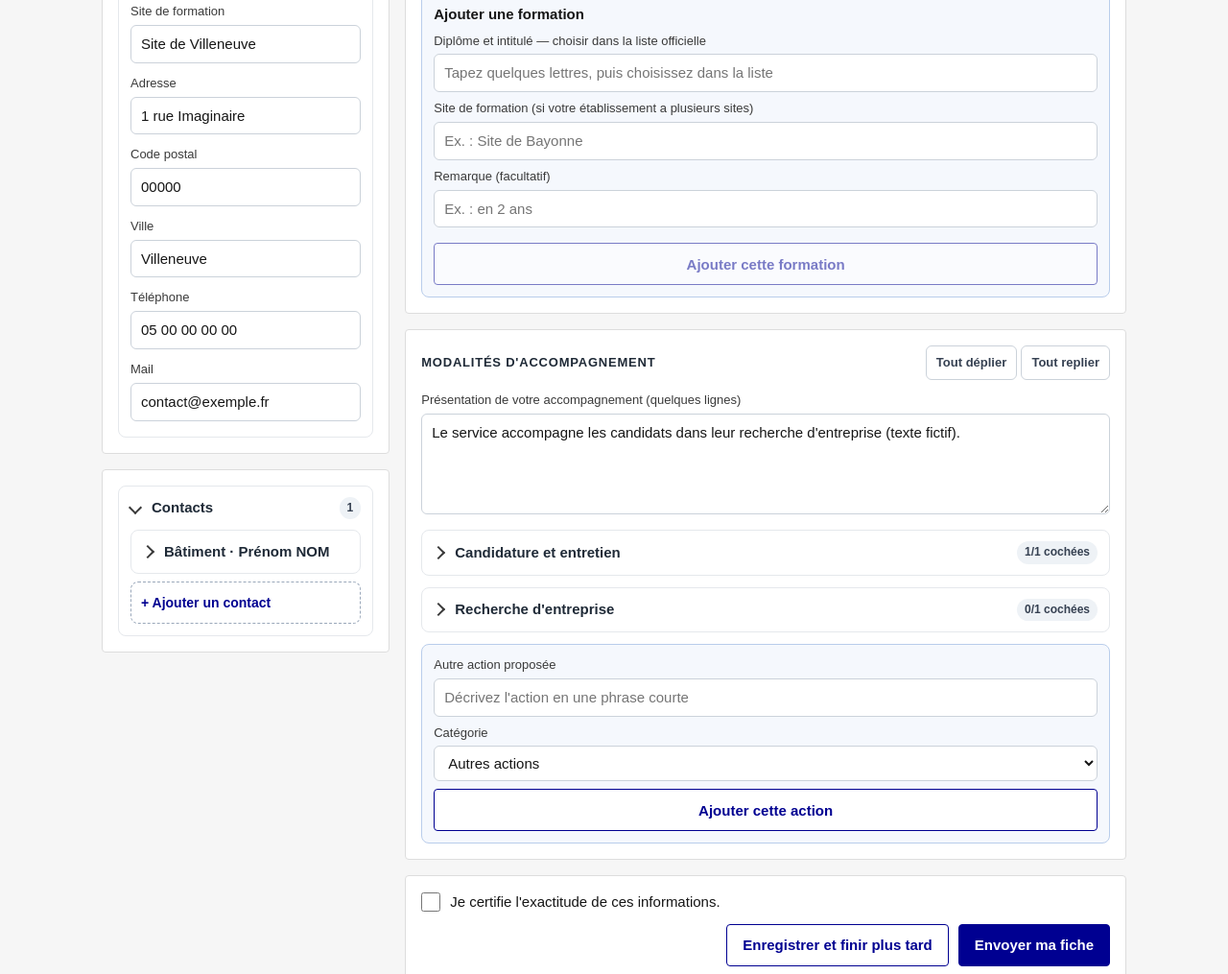
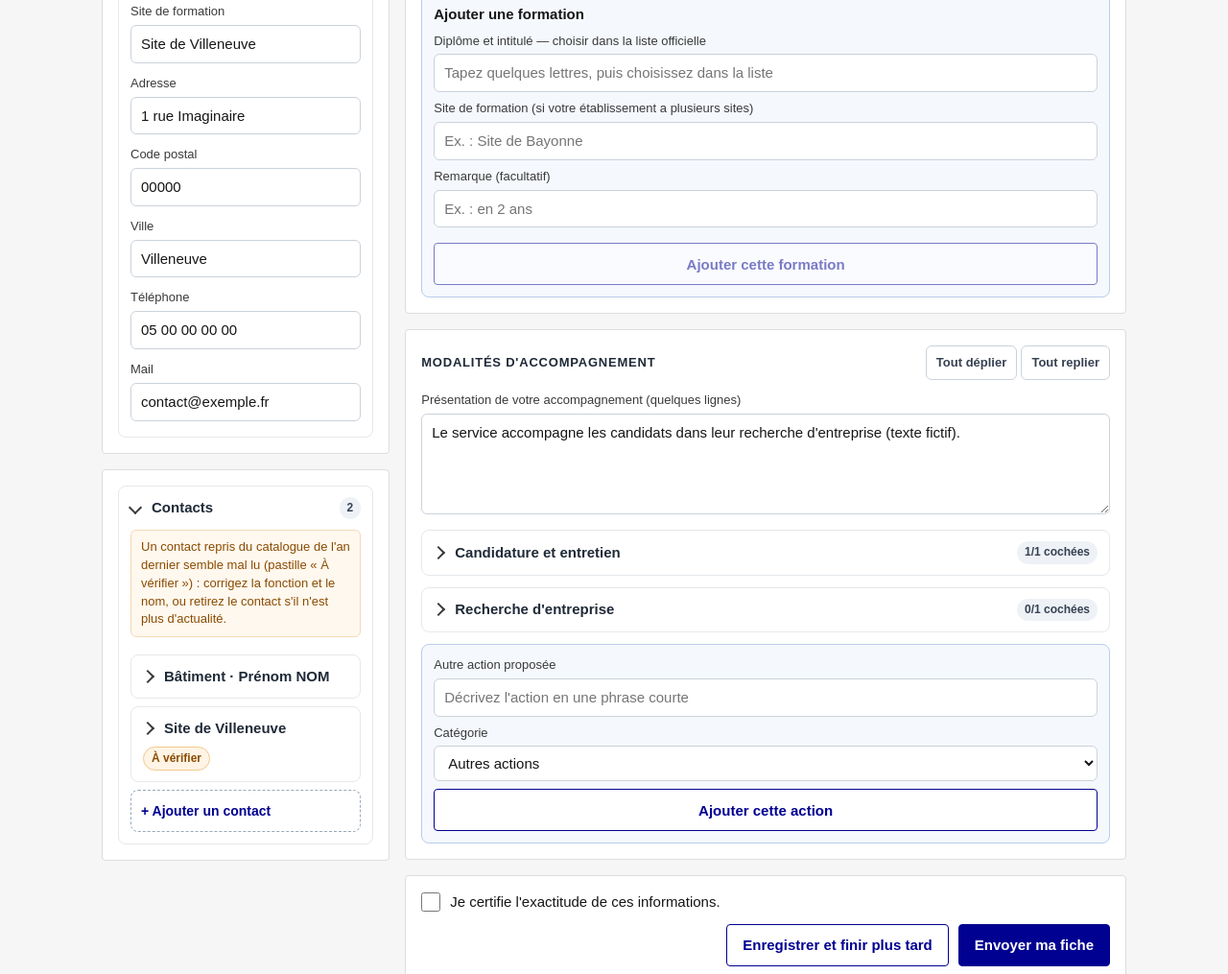
Before and after one commit to brunomauneau-dev/catalogue-CFA, a plain HTML site: page index.html in a window 1280 px wide. Shown: the part 335-1350 px from the top of the page at 96% size. Drawn offline with Linux system fonts and the light colour scheme; a web font is replaced by a local one.

Commit message:
Contacts : pastille « À vérifier » pour les contacts mal repris du catalogue 2026 (formulaire et suivi), demande de vérification dans le mail d'envoi
Co-Authored-By: Claude Opus 5.5 <noreply@anthropic.com>
Claude-Session: https://claude.ai/code/session_016jAg3zBa8RbAq6Y7nuW4RT

```diff
--- a/formulaire.css
+++ b/formulaire.css
@@ -73,3 +73,5 @@ button{font:inherit}
 .lieu-ligne input{max-width:260px;min-height:30px;padding:3px 8px;font-size:13px}
 .lieu-ligne.change input{border-color:#C08400;background:#FFF8E6}
 .lieu-ligne .invalide:empty{display:none}
+.pill.a-verifier{background:#FFF4E5;color:#8A4B00;border:1px solid #F3C98B}
+.note-verif{margin:0 0 10px;font-size:13px;color:#8A4B00;background:#FFF8EE;border:1px solid #F3D9B5;border-radius:6px;padding:8px 10px}
--- a/formulaire.js
+++ b/formulaire.js
@@ -68,7 +68,8 @@ function demo() {
   REF = [["CAP", "Maçon", "Bâtiment, Travaux publics"], ["CAP", "Couvreur", "Bâtiment, Travaux publics"], ["CAP", "Carreleur mosaïste", "Bâtiment, Travaux publics"], ["CAP", "Cuisine", "Hôtellerie, Restauration"], ["Bac pro", "Métiers de l'accueil", "Commerce, Vente, Logistique"]]
     .map(([Diplome, Intitule, Filiere], i) => ({ id: i + 1, Diplome, Intitule, Filiere }));
   ETAT = {
-    contacts: [{ id: 1, Fiche: 1, Fonction: "Bâtiment", Nom: "Prénom NOM", Telephone: "05 00 00 00 01", Mail: "contact1@exemple.fr" }],
+    contacts: [{ id: 1, Fiche: 1, Fonction: "Bâtiment", Nom: "Prénom NOM", Telephone: "05 00 00 00 01", Mail: "contact1@exemple.fr" },
+               { id: 2, Fiche: 1, Fonction: "Site de Villeneuve", Nom: "", Telephone: "05 00 00 00 02", Mail: "" }], // exemple de contact mal lu (« À vérifier »)
     formations: [{ id: 1, Fiche: 1, Intitule: "CAP Maçon", Filiere: "Bâtiment, Travaux publics", Statut: "Maintenue" },
                  { id: 2, Fiche: 1, Intitule: "CAP Couvreur", Filiere: "Bâtiment, Travaux publics", Statut: "Maintenue" }],
     accomp: [{ id: 1, Fiche: 1, Groupe: "Candidature et entretien", Action: "Entretien individuel", Cochee: true },
@@ -117,6 +118,20 @@ function formater(champ, v) {
 }
 const TYPES = { Telephone: ' type="tel" inputmode="tel" autocomplete="tel"', Mail: ' type="email" inputmode="email" autocomplete="email"', Code_postal: ' inputmode="numeric" autocomplete="postal-code" maxlength="6"', Site_internet: ' inputmode="url"' };
 
+// Contact repris du catalogue 2026 qui semble mal lu (fonction contenant un nom, un site, une formation, un paragraphe…).
+// Règle partagée avec le suivi (window.contactAVerifier). Ne lit que la forme du texte.
+function contactAVerifier(c) {
+  const f = String(c.Fonction || "").trim();
+  if (!f && !String(c.Nom || "").trim()) return "ni nom ni fonction";
+  if (/\b[A-ZÉÈ][a-zéèëïî]+(?:-[A-ZÉ][a-zéè]+)?\s+[A-ZÉÈ]{2,}(?:[- ][A-ZÉÈ]{2,})*\b/.test(f)) return "un nom semble mêlé à la fonction";
+  if (/^(Site|Sites|Agence|Agences|Antenne)\b/.test(f)) return "la fonction contient un nom de site";
+  if (/^(BAC|Bac|CAP|CAPA|CAPa|BP|BTS)\b/.test(f)) return "la fonction contient un intitulé de formation";
+  if (f.length > 90) return "fonction trop longue";
+  const lettres = f.replace(/[^A-Za-zÀ-ÿ]/g, "");
+  if (lettres.length > 6 && lettres === lettres.toUpperCase()) return "fonction en majuscules, peut-être tronquée";
+  return "";
+}
+window.contactAVerifier = contactAVerifier;
 const libRef = r => (r.Diplome ? r.Diplome + " " : "") + r.Intitule;
 const simple = s => String(s ?? "").replace(/[’‘]/g, "'").replace(/\s+/g, " ").trim().toLowerCase(); // apostrophe droite ou typographique
 const trouverRef = v => REF.find(r => simple(libRef(r)) === simple(v));
@@ -162,11 +177,14 @@ function afficher() {
 
   // Contacts
   const vivants = ETAT.contacts.map((l, i) => [l, i]).filter(([l]) => !l._suppr);
-  const contacts = vivants.map(([l, i]) => pli("contact" + i, [l.Fonction, l.Nom].filter(Boolean).join(" · ") || "Nouveau contact",
-      !l.id ? `<span class="pill new">Nouveau</span>` : "",
+  const titreContact = l => { const t = [l.Fonction, l.Nom].filter(Boolean).join(" · ") || "Nouveau contact"; return t.length > 70 ? t.slice(0, 67).replace(/\s+\S*$/, "") + "…" : t; };
+  const aVerifier = vivants.filter(([l]) => l.id && contactAVerifier(l)).length;
+  const contacts = vivants.map(([l, i]) => pli("contact" + i, titreContact(l),
+      (!l.id ? `<span class="pill new">Nouveau</span>` : "") + (l.id && contactAVerifier(l) ? `<span class="pill a-verifier" title="${esc(contactAVerifier(l))}">À vérifier</span>` : ""),
       CHAMPS_CONTACT.map(([c, lib]) => champ("contacts", i, c, lib, l)).join("") +
       `<button class="mini" data-suppr="contacts" data-i="${i}">Retirer ce contact</button>`)).join("");
   const blocContacts = pli("contacts", "Contacts", `<span class="pill">${vivants.length}</span>`,
+    (aVerifier ? `<p class="note-verif">${aVerifier > 1 ? `${aVerifier} contacts repris du catalogue de l'an dernier semblent mal lus` : "Un contact repris du catalogue de l'an dernier semble mal lu"} (pastille « À vérifier ») : corrigez la fonction et le nom, ou retirez le contact s'il n'est plus d'actualité.</p>` : "") +
     contacts + `<button class="ajout" data-ajout="contacts">+ Ajouter un contact</button>`);
 
   // Formations par filière
@@ -271,6 +289,7 @@ app.addEventListener("change", e => {
   if (el.id === "motif") { MOTIF = el.value; return; }
   if (el.dataset.coche !== undefined) { ETAT.accomp[+el.dataset.coche].Cochee = el.checked; afficher(); }
   const { t, i, c } = el.dataset;
+  if (t === "contacts" && (c === "Fonction" || c === "Nom")) { const v = formater(c, el.value); ETAT.contacts[+i][c] = v; OUVERTS.add("contact" + i); return afficher(); }
   if (t && c && el.tagName === "INPUT") { // sortie du champ : mise en forme (téléphone 05 56 00 00 00, mail en minuscules…)
     const v = formater(c, el.value);
     if (v !== el.value) { el.value = v; el.dispatchEvent(new Event("input", { bubbles: true })); }
--- a/suivi.css
+++ b/suivi.css
@@ -146,3 +146,4 @@ table.suivi .mini{min-height:32px;padding:5px 10px}
 @media (max-width:640px){.onglets-p,.sous-onglets{flex-wrap:nowrap;overflow-x:auto;scrollbar-width:thin}.onglets-p button,.sous-onglets button{white-space:nowrap;flex:none}}
 .alerte-txt{color:#B34000}
 #fTexte{min-width:260px}
+.sous.a-verif{color:#8A4B00}
--- a/suivi.js
+++ b/suivi.js
@@ -298,11 +298,11 @@ function ligne(f, s, close) {
   if (!s) return `<tr${sel}><td>${nom}</td><td colspan="3"><span class="sous">pas de fiche dans la campagne en cours</span></td>
     <td><div class="boutons">${BOUTON_PDF(f)}</div></td></tr>`;
   const e = etape(s);
+  const pdfFourni = horsDep(nomDep(s)); // GRETA : fiche fournie en PDF
   const dateEtat = e === 2 ? (s.Soumise_le || s.Finalisee_le) : e === 1 ? s.Lien_envoye_le : null;
-  const etat = `<span class="etat-fiche e${e}${enRetard(s) ? " retard" : ""}">${esc(libEtape(e))}${dateEtat ? " · " + dateFr(dateEtat) : ""}</span>${enRetard(s) ? `<span class="sous retard">sans réponse depuis plus de 7 jours</span>` : ""}${e < 2 && !destinataires(s).length ? `<span class="sous retard" title="Ni l'établissement ni ses contacts n'ont d'adresse mail">aucune adresse mail</span>` : ""}`;
+  const etat = `<span class="etat-fiche e${e}${enRetard(s) ? " retard" : ""}">${esc(libEtape(e))}${dateEtat ? " · " + dateFr(dateEtat) : ""}</span>${enRetard(s) ? `<span class="sous retard">sans réponse depuis plus de 7 jours</span>` : ""}${e < 2 && !destinataires(s).length ? `<span class="sous retard" title="Ni l'établissement ni ses contacts n'ont d'adresse mail">aucune adresse mail</span>` : ""}${(() => { if (pdfFourni || !window.contactAVerifier) return ""; const n = D.contacts.filter(c => c.Fiche === s.id && window.contactAVerifier(c)).length; return n ? `<span class="sous a-verif" title="Contacts repris du catalogue 2026 qui semblent mal lus : à faire vérifier par l'établissement">${pluriel(n, "contact")} à vérifier</span>` : ""; })()}`;
   const ch = changements(s);
   // GRETA : la fiche est un PDF ; « reçue » = PDF de l'année déposé (bouton « Déposer le PDF »)
-  const pdfFourni = horsDep(nomDep(s));
   const nbCh = pdfFourni ? (e === 2 ? `<span class="pill p-ok">PDF ${esc(CAMP_DE(s))} déposé</span>` : `<span class="sous">PDF de l'an dernier</span>`)
     : ch === null ? `<span class="sous">pas de fiche l'an dernier</span>` : !ch.length ? `<span class="sous vide" title="Aucun changement">—</span>`
     : `<button class="lien-fiche" data-ouvrir="${s.id}" data-vers="changements">${ch.length} changement${ch.length > 1 ? "s" : ""}</button>`;
@@ -368,6 +368,7 @@ function mail(f, relance) {
     "Madame, Monsieur,", "",
     relance ? `Sauf erreur de notre part, nous n'avons pas encore reçu la mise à jour de votre fiche pour le catalogue ${an}.`
             : `Nous préparons l'édition ${an} du catalogue Accompagnement apprentissage. Votre fiche de l'an dernier est déjà remplie dans le formulaire ci-dessous : il suffit de corriger ce qui a changé (formations, contacts, coordonnées, accompagnement) puis de l'envoyer.`,
+    "", "Merci de vérifier en particulier vos contacts (noms, fonctions, téléphones et mails) : ceux qui portent la mention « À vérifier » ont pu être mal repris du catalogue de l'an dernier.",
     "", "Votre fiche : " + lienFiche(f), "",
     lim ? `Merci de nous la retourner avant le ${lim}. Si rien n'a changé, vous pouvez l'envoyer telle quelle.` : "Si rien n'a changé, vous pouvez l'envoyer telle quelle.",
     "Ce lien est personnel : merci de ne pas le diffuser.", "", "Cordialement,", "Le SAIO",
```
